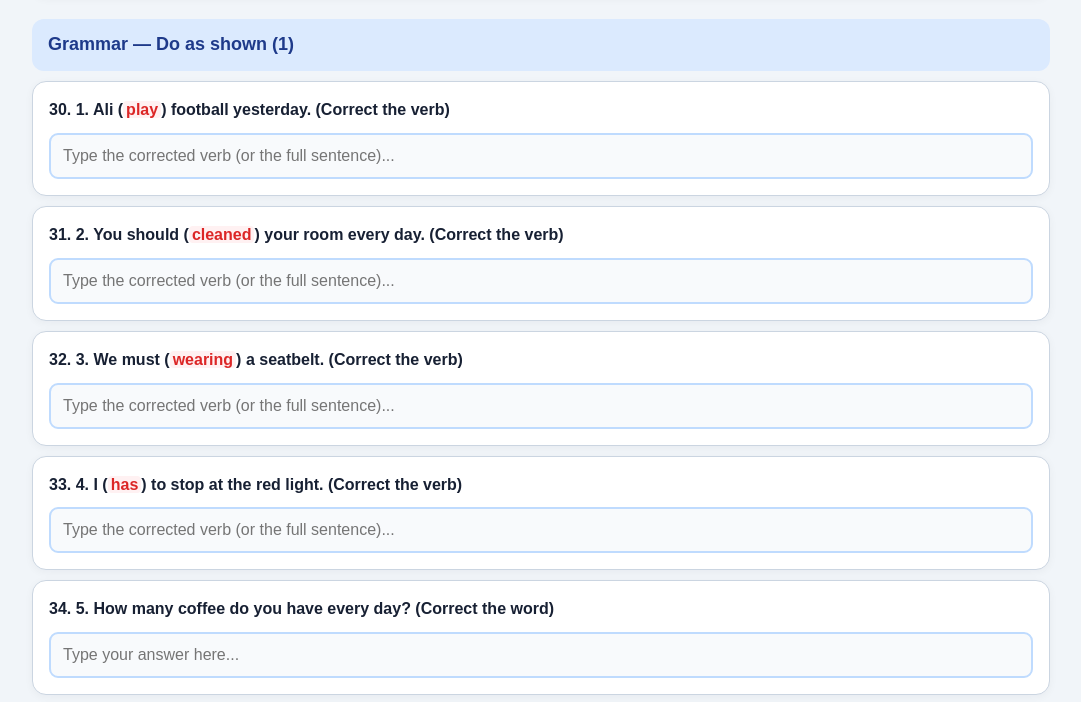
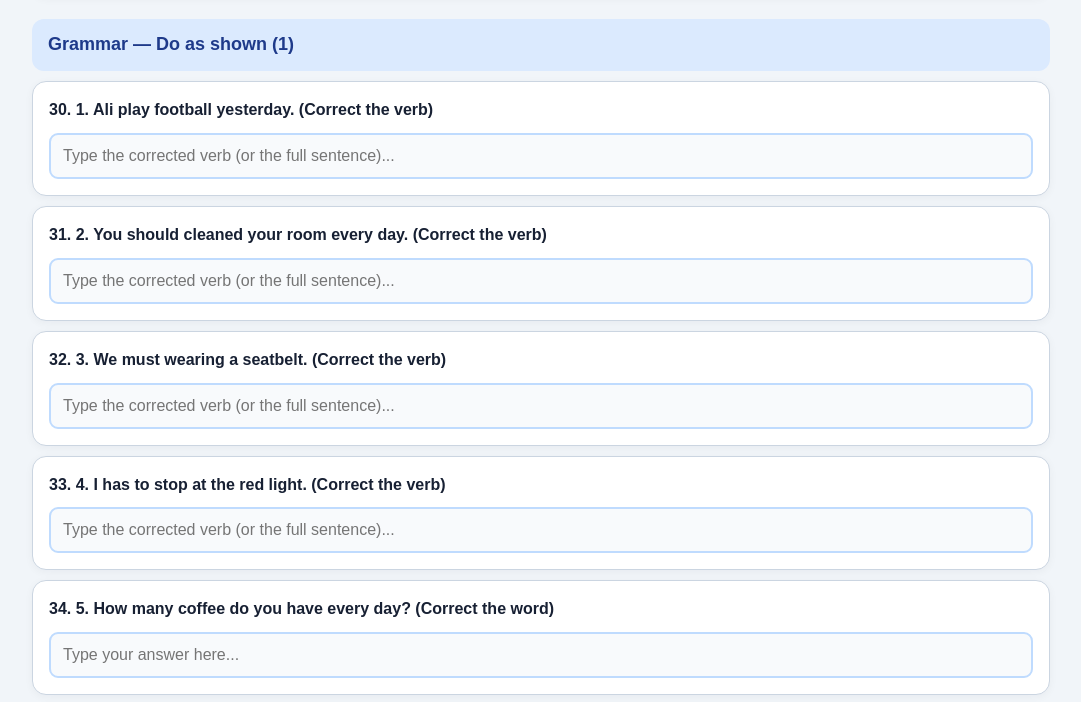
Before and after one commit to Elbasha1977/points-student, a plain HTML site: page grade6-enrichment-preview.html in a window 1280 px wide. Shown: the part 4478-5180 px from the top of the page, without its empty margins (99-1180 px from the left). Drawn offline with Linux system fonts and the light colour scheme.

Commit message:
Highlight correction target by prompt marker regardless of field type

```diff
--- a/grade6-enrichment-preview.html
+++ b/grade6-enrichment-preview.html
@@ -152,18 +152,17 @@ function setVal(id,v){const x=document.getElementById(id);if(x)x.value=v;}
 function makeCard(f,i){
 const c=el('section','card');if(f.context)c.append(el('div','context',f.context));
 const p=el('div','prompt');p.append(document.createTextNode((i+1)+'. '));
-const prompt=String(f.prompt||'');const marker=' (Correct the verb)';const markerAt=prompt.toLowerCase().indexOf(marker.toLowerCase());
-let target='';
-if(f.type==='correct_verb'&&markerAt>=0){
-const before=prompt.slice(0,markerAt);
-const candidates=['play','cleaned','wearing','has','climb','cook','drinking','finished','move','planting','showed','walk','walks','washed','stopped','climbed','cooked','moving','planted','worked','work'];
-const tokens=before.split(' ');
-for(const token of tokens){const clean=token.toLowerCase().replace(/[.,?!;]/g,'');if(candidates.includes(clean)){target=clean;break;}}
+const prompt=String(f.prompt||'');const markerMatch=prompt.match(/\\(Correct the verb\\)/i);let target='';
+if(markerMatch){
+const before=prompt.slice(0,markerMatch.index);
+const tokens=before.match(/[A-Za-z']+/g)||[];
+const candidates=['play','cleaned','wearing','has','climb','cook','drinking','finished','move','planting','showed','walk','walks','washed','stopped','climbed','cooked','moving','planted','worked','work','did','go','went','eat','eats','run','ran','write','wrote','take','took','make','made','see','saw','buy','bought','come','came','have','had','is','are','was','were'];
+for(let k=tokens.length-1;k>=0;k--){const word=tokens[k].toLowerCase();if(candidates.includes(word)){target=tokens[k];break;}}
 }
-if(!target&&prompt.toLowerCase().includes('how much apples'))target='much';
+if(!target&&/How much apples/i.test(prompt))target='much';
 if(target){
-const before=prompt.slice(0,markerAt>=0?markerAt:prompt.length);const at=before.toLowerCase().indexOf(target);
-if(at>=0){p.append(document.createTextNode(before.slice(0,at)+'('));const strong=el('strong','verb-target',before.slice(at,at+target.length));p.append(strong,document.createTextNode(')'+before.slice(at+target.length)));if(markerAt>=0)p.append(document.createTextNode(prompt.slice(markerAt)));}
+const end=markerMatch?markerMatch.index:prompt.length;const before=prompt.slice(0,end);const at=before.toLowerCase().lastIndexOf(target.toLowerCase());
+if(at>=0){p.append(document.createTextNode(before.slice(0,at)+'('));p.append(el('strong','verb-target',before.slice(at,at+target.length)),document.createTextNode(')'+before.slice(at+target.length)));if(markerMatch)p.append(document.createTextNode(prompt.slice(end)));}
 else p.append(document.createTextNode(prompt));
 }else p.append(document.createTextNode(prompt));
 c.append(p);let input;
```
